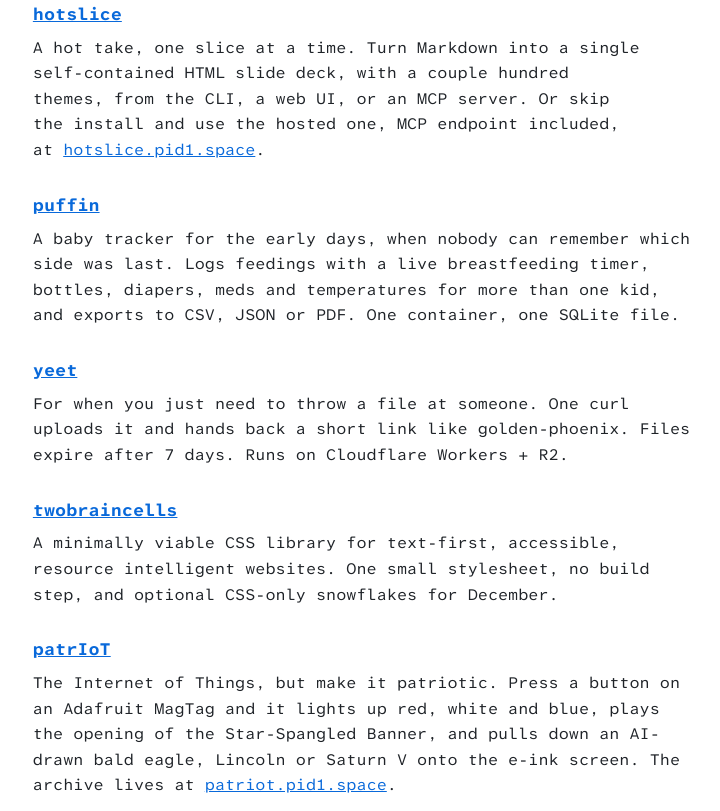
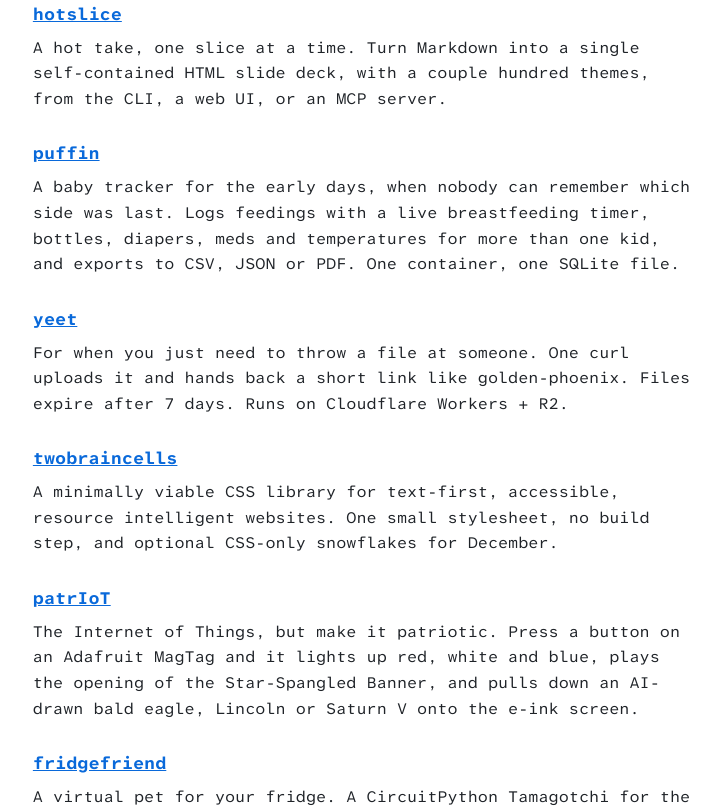
Before and after one commit to pid1/pid1.github.io, a plain HTML site: page projects.html in a window 1280 px wide. Shown: the part 4329-5140 px from the top of the page, without its empty margins (185-905 px from the left). Drawn offline with Linux system fonts and the light colour scheme.

Commit message:
Drop hosted-site links from inactive projects
hotslice, patrIoT and whelp now link only to their GitHub repos.

Co-Authored-By: Claude Fable 5.2 <noreply@anthropic.com>

```diff
--- a/projects.html
+++ b/projects.html
@@ -151,7 +151,7 @@
           </article>
           <article>
             <h3><a href="https://github.com/pid1/hotslice">hotslice</a></h3>
-            <p>A hot take, one slice at a time. Turn Markdown into a single self-contained HTML slide deck, with a couple hundred themes, from the CLI, a web UI, or an MCP server. Or skip the install and use the hosted one, MCP endpoint included, at <a href="https://hotslice.pid1.space">hotslice.pid1.space</a>.</p>
+            <p>A hot take, one slice at a time. Turn Markdown into a single self-contained HTML slide deck, with a couple hundred themes, from the CLI, a web UI, or an MCP server.</p>
           </article>
           <article>
             <h3><a href="https://github.com/pid1/puffin">puffin</a></h3>
@@ -167,7 +167,7 @@
           </article>
           <article>
             <h3><a href="https://github.com/pid1/patrIoT">patrIoT</a></h3>
-            <p>The Internet of Things, but make it patriotic. Press a button on an Adafruit MagTag and it lights up red, white and blue, plays the opening of the Star-Spangled Banner, and pulls down an AI-drawn bald eagle, Lincoln or Saturn V onto the e-ink screen. The archive lives at <a href="https://patriot.pid1.space">patriot.pid1.space</a>.</p>
+            <p>The Internet of Things, but make it patriotic. Press a button on an Adafruit MagTag and it lights up red, white and blue, plays the opening of the Star-Spangled Banner, and pulls down an AI-drawn bald eagle, Lincoln or Saturn V onto the e-ink screen.</p>
           </article>
           <article>
             <h3><a href="https://github.com/pid1/fridgefriend">fridgefriend</a></h3>
@@ -183,7 +183,7 @@
           </article>
           <article>
             <h3><a href="https://github.com/pid1/whelp">whelp</a></h3>
-            <p>The Mythical Mammal-Month. Nine women can't make a baby in one month, and 22 elephants can't make a calf in one either: a one-page site that applies Brooks's Law to 43 mammals using their real gestation periods. Live at <a href="https://brookszoo.online/">brookszoo.online</a>.</p>
+            <p>The Mythical Mammal-Month. Nine women can't make a baby in one month, and 22 elephants can't make a calf in one either: a one-page site that applies Brooks's Law to 43 mammals using their real gestation periods.</p>
           </article>
           <article>
             <h3><a href="https://github.com/pid1/stayinalive">stayinalive</a></h3>
```
